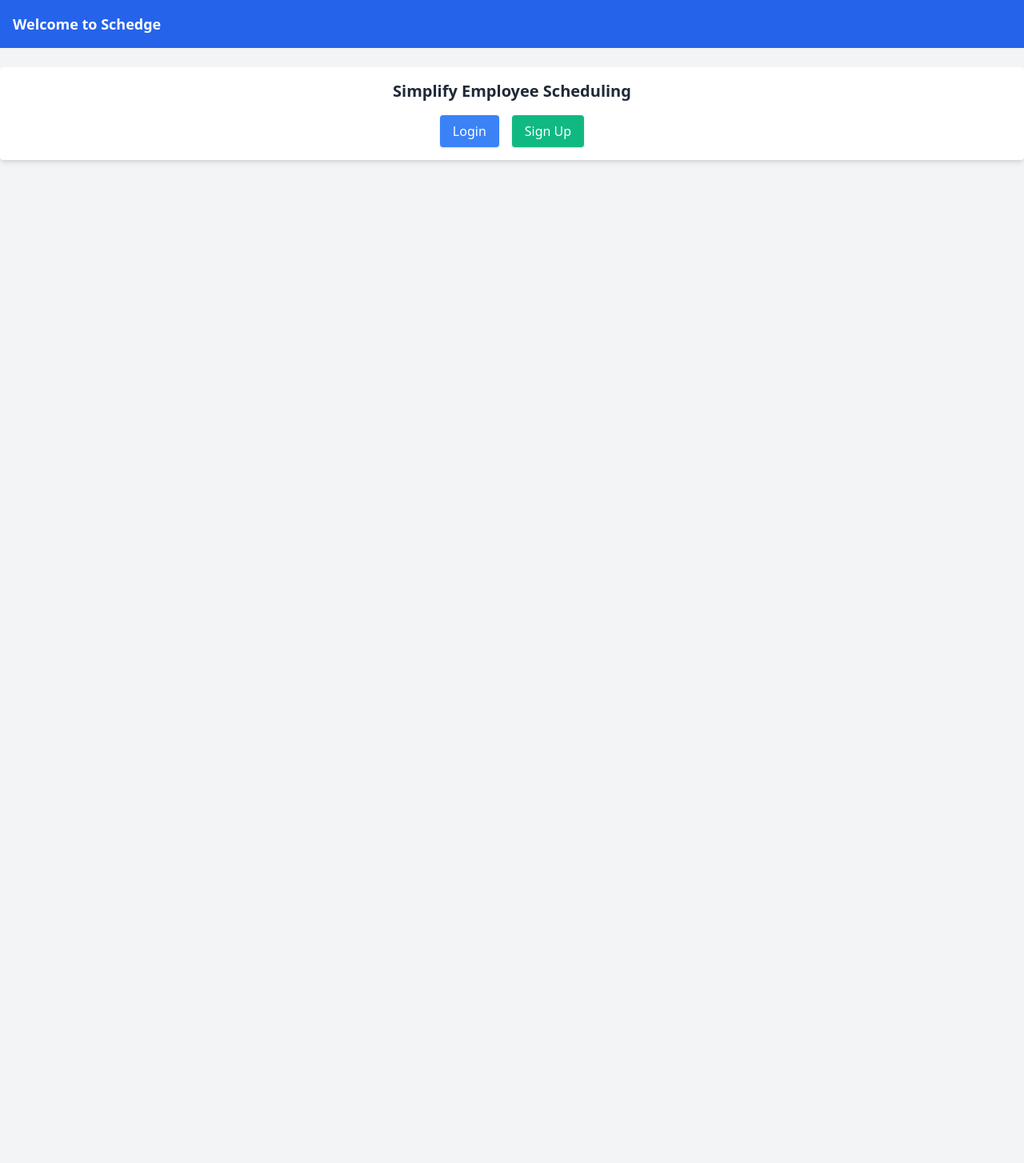
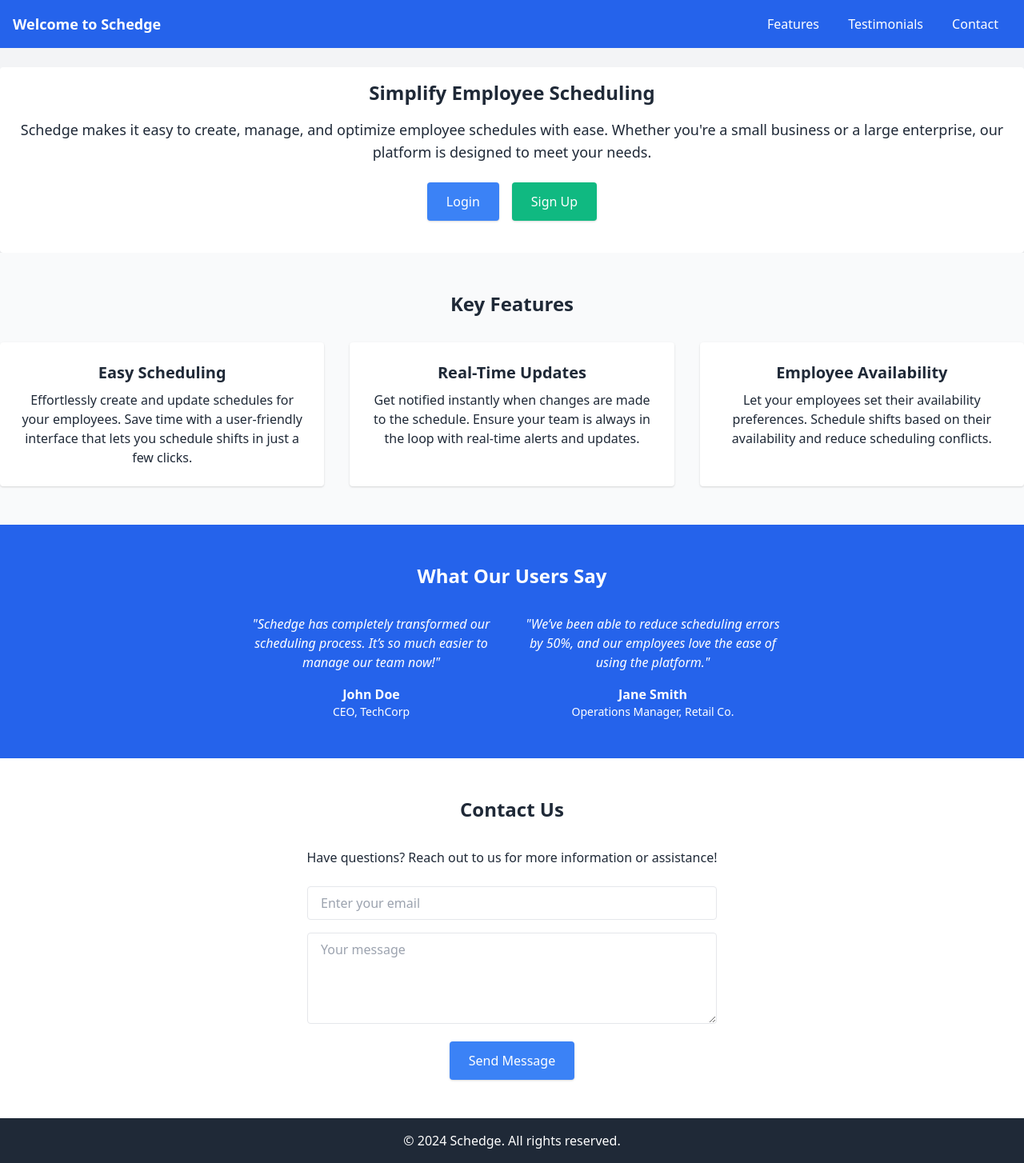
Before and after one commit to EzanaFekadu/Schedge, a Flask app: page / in a window 1280 px wide. Shown: the whole page at 80% size. Before the commit the page ends 203 px from the top, so only its background shows below. Run offline with Flask 3, Linux system fonts and the light colour scheme.

Commit message:
Ready for demo

```diff
--- a/templates/admin_dashboard.html
+++ b/templates/admin_dashboard.html
@@ -11,8 +11,10 @@
 
     <!-- Navbar -->
     <nav class="bg-blue-500 p-4 text-white">
-        <div class="container mx-auto">
+        <div class="container mx-auto flex justify-between items-center">
             <h1 class="text-xl">Admin Dashboard</h1>
+            <a href="{{ url_for('landing_page') }}">Home</a>
+            <a href="{{ url_for('logout') }}">Logout</a>
         </div>
     </nav>
 
--- a/templates/index.html
+++ b/templates/index.html
@@ -7,18 +7,88 @@
     <link href="https://cdn.jsdelivr.net/npm/tailwindcss@2.2.19/dist/tailwind.min.css" rel="stylesheet">
 </head>
 <body class="bg-gray-100 text-gray-800">
+
+    <!-- Header Section -->
     <header class="bg-blue-600 text-white py-4">
         <div class="container mx-auto flex justify-between items-center px-4">
             <h1 class="text-lg font-bold">Welcome to Schedge</h1>
+            <nav>
+                <a href="#features" class="text-white hover:text-gray-200 px-4">Features</a>
+                <a href="#testimonials" class="text-white hover:text-gray-200 px-4">Testimonials</a>
+                <a href="#contact" class="text-white hover:text-gray-200 px-4">Contact</a>
+            </nav>
         </div>
     </header>
 
+    <!-- Hero Section -->
     <main class="container mx-auto mt-6 p-4 bg-white shadow-md rounded text-center">
-        <h2 class="text-xl font-bold mb-4">Simplify Employee Scheduling</h2>
-        <div class="flex justify-center space-x-4">
-            <a href="{{ url_for('login') }}" class="px-4 py-2 bg-blue-500 text-white rounded shadow hover:bg-blue-600">Login</a>
-            <a href="{{ url_for('signup') }}" class="px-4 py-2 bg-green-500 text-white rounded shadow hover:bg-green-600">Sign Up</a>
+        <h2 class="text-2xl font-bold mb-4">Simplify Employee Scheduling</h2>
+        <p class="text-lg mb-6">Schedge makes it easy to create, manage, and optimize employee schedules with ease. Whether you're a small business or a large enterprise, our platform is designed to meet your needs.</p>
+        <div class="flex justify-center space-x-4 mb-6">
+            <a href="{{ url_for('login') }}" class="px-6 py-3 bg-blue-500 text-white rounded shadow hover:bg-blue-600">Login</a>
+            <a href="{{ url_for('signup') }}" class="px-6 py-3 bg-green-500 text-white rounded shadow hover:bg-green-600">Sign Up</a>
         </div>
     </main>
+
+    <!-- Features Section -->
+    <section id="features" class="bg-gray-50 py-12">
+        <div class="container mx-auto text-center">
+            <h3 class="text-2xl font-bold mb-8">Key Features</h3>
+            <div class="grid grid-cols-1 sm:grid-cols-2 lg:grid-cols-3 gap-8">
+                <div class="bg-white p-6 rounded shadow">
+                    <h4 class="text-xl font-semibold mb-2">Easy Scheduling</h4>
+                    <p>Effortlessly create and update schedules for your employees. Save time with a user-friendly interface that lets you schedule shifts in just a few clicks.</p>
+                </div>
+                <div class="bg-white p-6 rounded shadow">
+                    <h4 class="text-xl font-semibold mb-2">Real-Time Updates</h4>
+                    <p>Get notified instantly when changes are made to the schedule. Ensure your team is always in the loop with real-time alerts and updates.</p>
+                </div>
+                <div class="bg-white p-6 rounded shadow">
+                    <h4 class="text-xl font-semibold mb-2">Employee Availability</h4>
+                    <p>Let your employees set their availability preferences. Schedule shifts based on their availability and reduce scheduling conflicts.</p>
+                </div>
+            </div>
+        </div>
+    </section>
+
+    <!-- Testimonials Section -->
+    <section id="testimonials" class="bg-blue-600 text-white py-12">
+        <div class="container mx-auto text-center">
+            <h3 class="text-2xl font-bold mb-8">What Our Users Say</h3>
+            <div class="flex justify-center space-x-8">
+                <div class="max-w-xs">
+                    <p class="italic">"Schedge has completely transformed our scheduling process. It’s so much easier to manage our team now!"</p>
+                    <p class="font-semibold mt-4">John Doe</p>
+                    <p class="text-sm">CEO, TechCorp</p>
+                </div>
+                <div class="max-w-xs">
+                    <p class="italic">"We’ve been able to reduce scheduling errors by 50%, and our employees love the ease of using the platform."</p>
+                    <p class="font-semibold mt-4">Jane Smith</p>
+                    <p class="text-sm">Operations Manager, Retail Co.</p>
+                </div>
+            </div>
+        </div>
+    </section>
+
+    <!-- Contact Section -->
+    <section id="contact" class="bg-white py-12">
+        <div class="container mx-auto text-center">
+            <h3 class="text-2xl font-bold mb-8">Contact Us</h3>
+            <p class="mb-6">Have questions? Reach out to us for more information or assistance!</p>
+            <form action="#" method="POST" class="max-w-lg mx-auto">
+                <input type="email" name="email" placeholder="Enter your email" required class="px-4 py-2 border rounded mb-4 w-full">
+                <textarea name="message" placeholder="Your message" required class="px-4 py-2 border rounded mb-4 w-full" rows="4"></textarea>
+                <button type="submit" class="px-6 py-3 bg-blue-500 text-white rounded shadow hover:bg-blue-600">Send Message</button>
+            </form>
+        </div>
+    </section>
+
+    <!-- Footer Section -->
+    <footer class="bg-gray-800 text-white py-4">
+        <div class="container mx-auto text-center">
+            <p>&copy; 2024 Schedge. All rights reserved.</p>
+        </div>
+    </footer>
+
 </body>
 </html>
```
